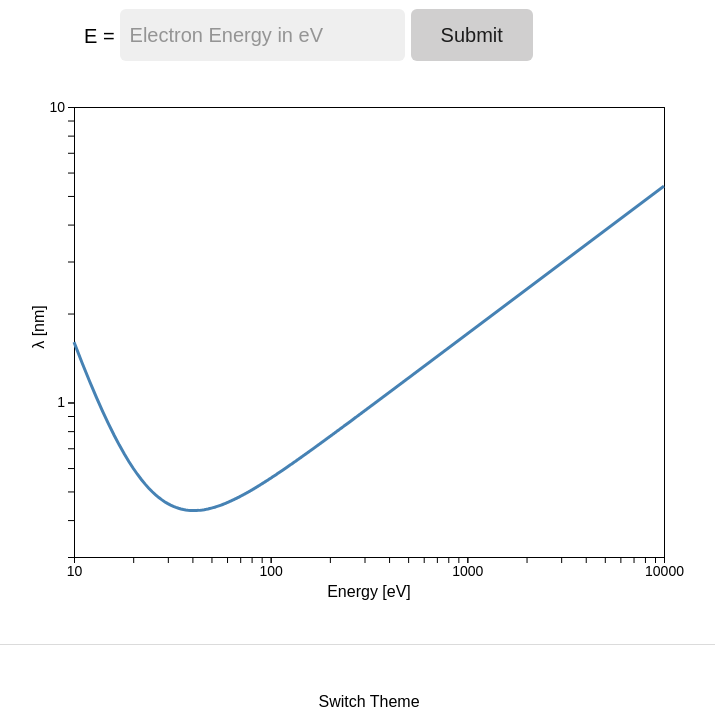
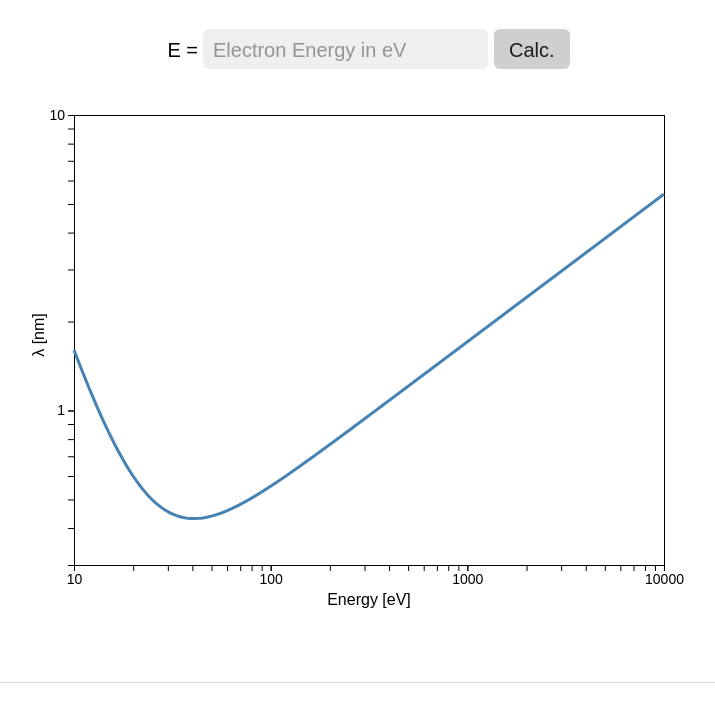
Before and after one commit to matkrin/imfp, a plain HTML site: page index.html in a window 1280 px wide. Shown: the part 126-853 px from the top of the page, without its empty margins (271-986 px from the left). Drawn offline with nearby package versions, Linux system fonts and the light colour scheme.

Commit message:
minor style changes

```diff
--- a/index.html
+++ b/index.html
@@ -12,25 +12,25 @@
 </head>
 
 <body>
+    <div class="container">
         <h1>Inelastic mean free path calculator</h1>
-    <span>
+        <div>
             <form>
                 <label>E = </label>
                 <input type="text" id="energy" placeholder="Electron Energy in eV">
-            <input type="submit" id="submit" value="Submit">
+                <input type="submit" id="submit" value="Calc.">
             </form>
-    </span>
             <p id="imfp"></p>
+        </div>
         <div id="imfp-plot"></div>
-    <br>
-    <hr><br>
+    </div>
+    <hr>
     <p id="theme-text">Switch Theme</p>
     <div class="theme-switch-wrapper">
         <label class="theme-switch" for="checkbox">
             <input type="checkbox" id="checkbox" />
             <div class="slider round"></div>
         </label>
-        <em></em>
     </div>
 
 </body>
--- a/style.css
+++ b/style.css
@@ -19,37 +19,49 @@ body {
   color: var(--font-color);
 }
 
+.container {
+  display: flex;
+  flex-direction: column;
+  align-items: center;
+}
+
 h1 {
-  display: flex;
-  justify-content: center;
   padding-bottom: 50px;
 }
 
-span {
-  display: flex;
-  justify-content: space-between;
+hr {
+  margin: 60px 0;
 }
 
 form {
   font-size: 20px;
-  margin-left: 60px;
-  padding-left: 50px;
   display: flex;
-  justify-content: space-between;
+  justify-content: left;
+  align-items: center;
+}
+
+input[type=text] {
+  padding-bottom: 7px;
+}
+
+input[type=submit] {
+  padding-bottom: 7px;
+  padding-right: 15px;
+  padding-left: 15px;
 }
 
 label {
   font-size: 20px;
-  padding: 13px 5px;
+  padding: 0 5px;
 }
 
 #imfp {
   font-size: 20px;
-  margin-left: 117px;
+  padding: 0 7px;
 }
 
 svg {
-  padding-left: 45px;
+  padding-left: 140px;
 }
 
 .axis line {
```
Lines whose indentation alone changed are shown as unchanged.
